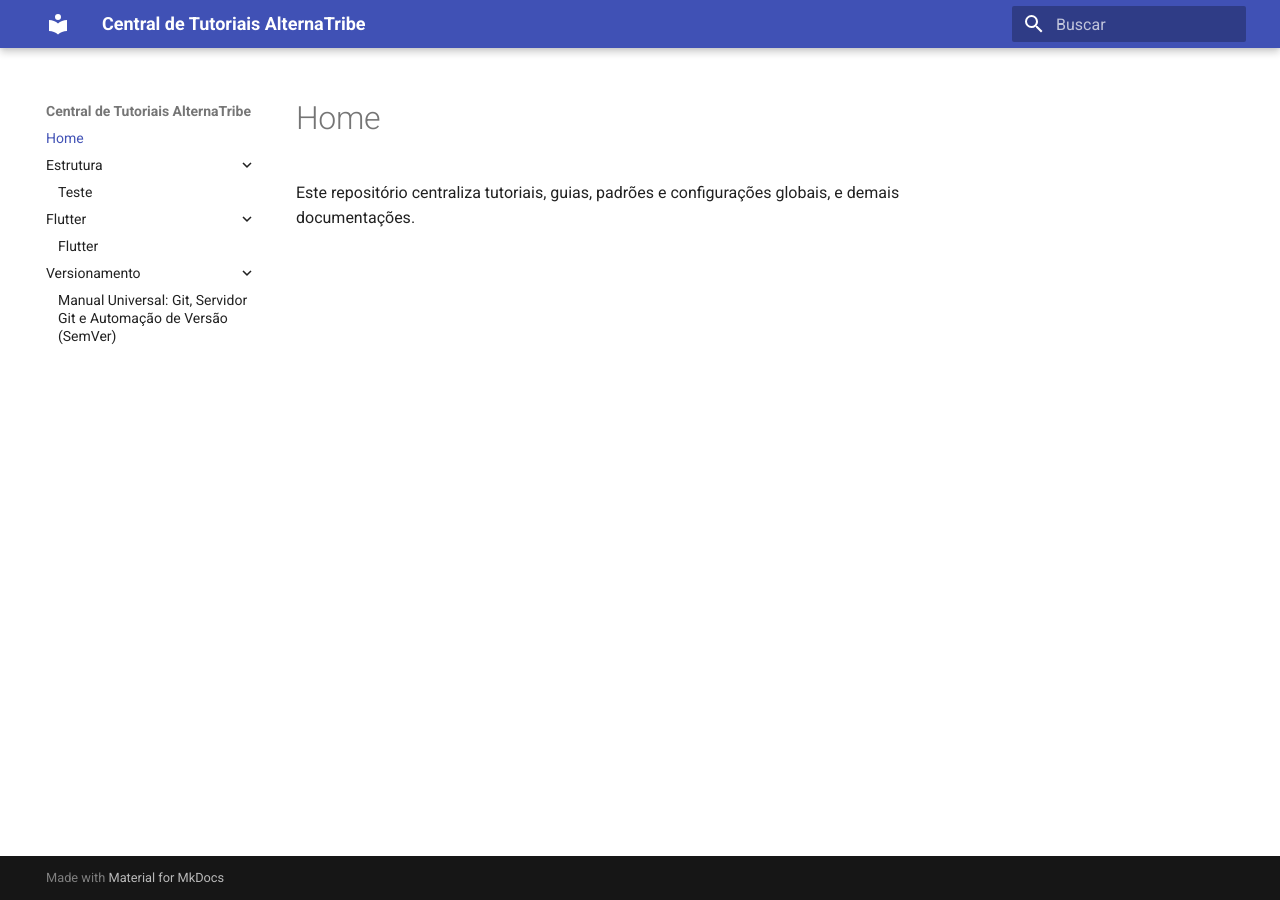
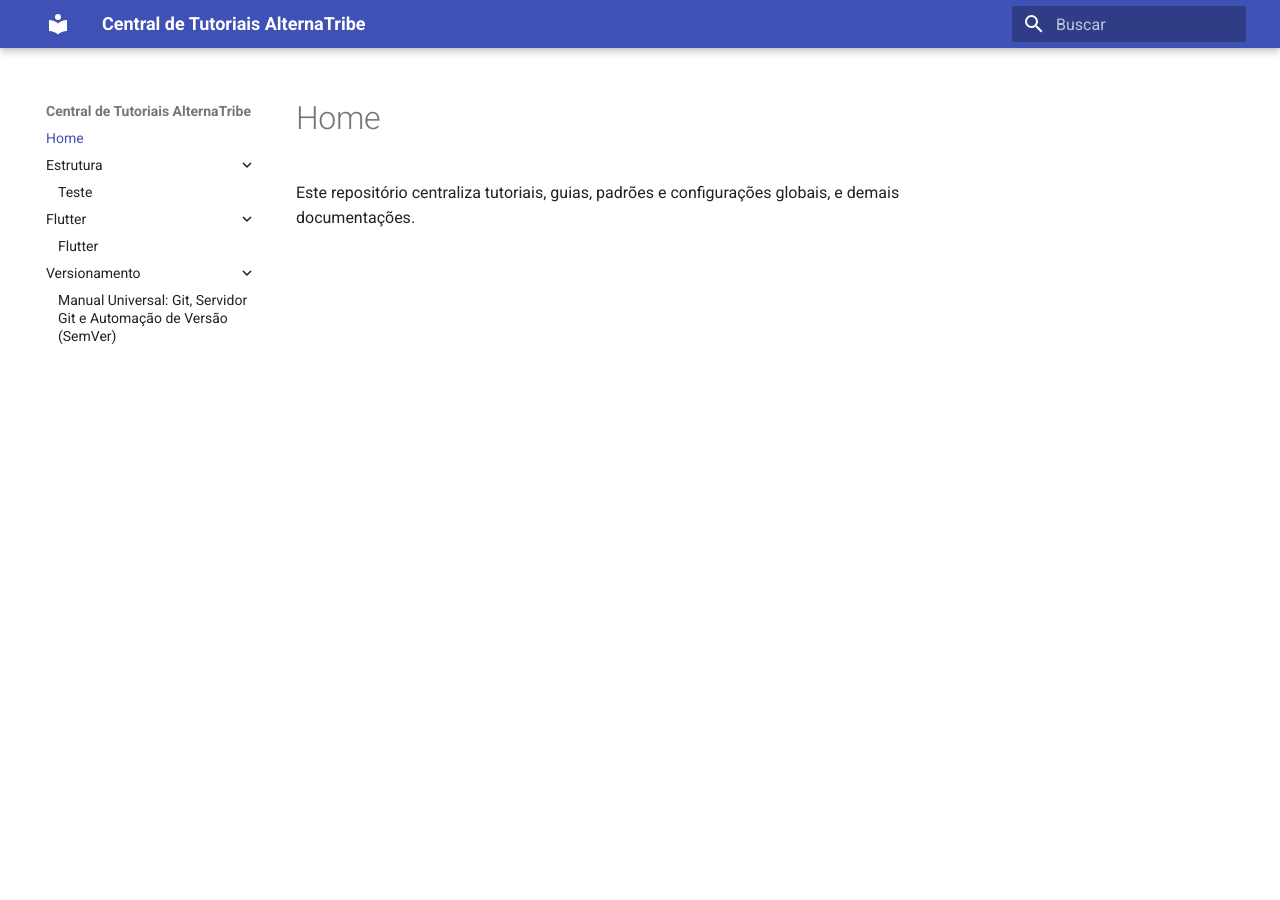
Before and after one commit to alternatribe/alternatribe.github.io, an MkDocs documentation site: the page built from docs/index.md, in a window 1280 px wide. Built offline with MkDocs 1.6.1 and Material for MkDocs 9.7.7, drawn with Linux system fonts in a browser that asks for light colours.

Commit message:
correções tema mkdocs

```diff
--- /dev/null
+++ b/docs/stylesheets/custom.css
@@ -0,0 +1,4 @@
+/* Esconde o rodapé inteiro e remove o espaçamento inferior */
+.md-footer {
+  display: none !important;
+}
--- a/mkdocs.yml
+++ b/mkdocs.yml
@@ -7,8 +7,16 @@ theme:
   features:
     - navigation.expand   # Deixa as pastas do menu expansíveis
     - search.suggest      # Ativa sugestões na busca global
+    - search.highlight    # Destaca os termos buscados na página
     - content.code.copy   # Adiciona um botão de "Copiar" nos blocos de código
 
+extra_css:
+  - stylesheets/custom.css
+
+copyright: ""
+
+extra:
+    generator: false      # Desativa o link oculto "Feito com MkDocs" nos créditos
 
 plugins:
   - search                # Ativa o sistema de busca em todo o site
@@ -20,3 +28,8 @@ markdown_extensions:
   - pymdownx.superfences      # Permite colocar códigos dentro das caixas de aviso
   - pymdownx.highlight:       # Coloração automática de código (Codehilite)
       anchor_linenums: true   # Permite linkar linhas específicas de código
+      line_spans: __span
+      pygments_lang_class: true
+  - pymdownx.inlinehilite
+  - pymdownx.tabbed:
+      alternate_style: true
```
